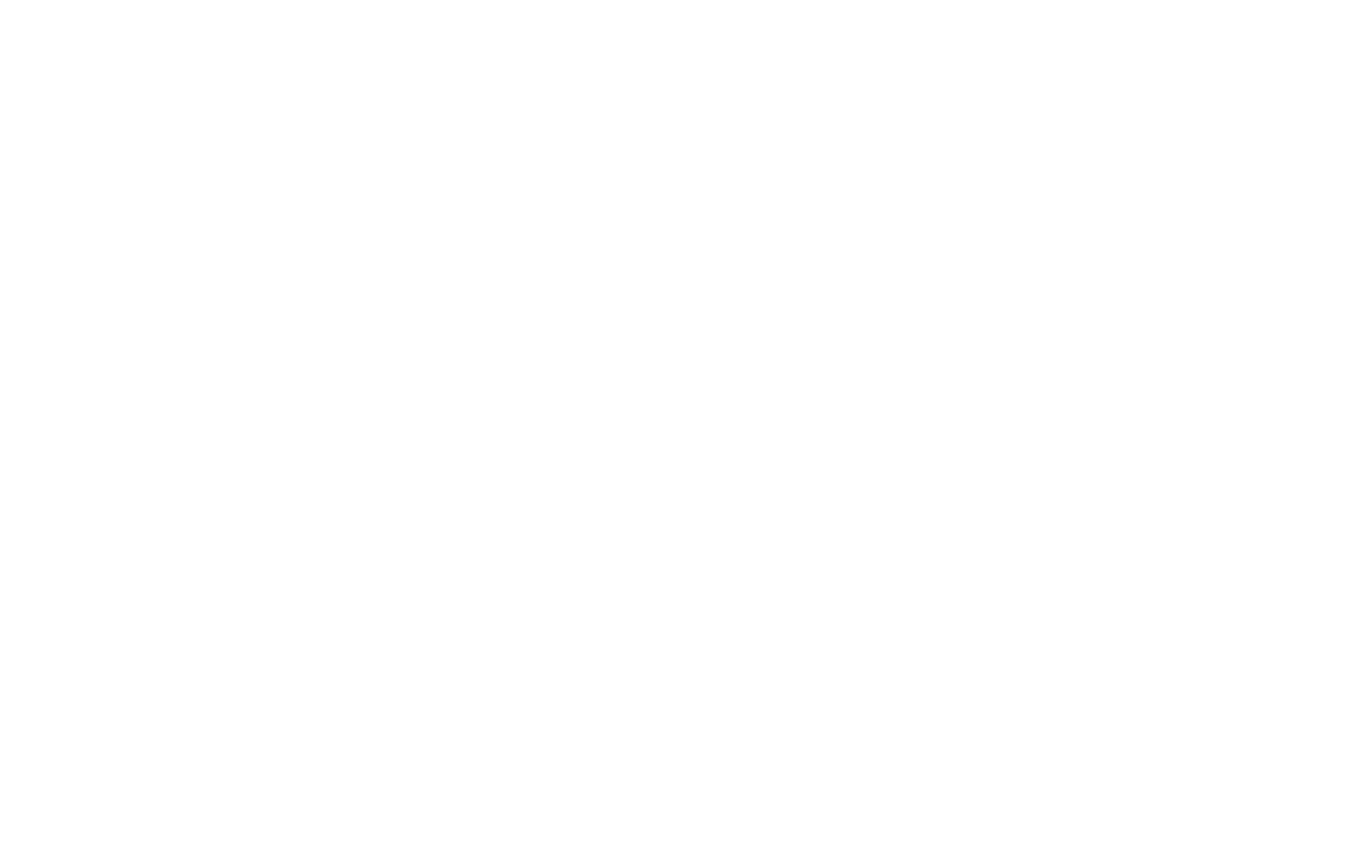
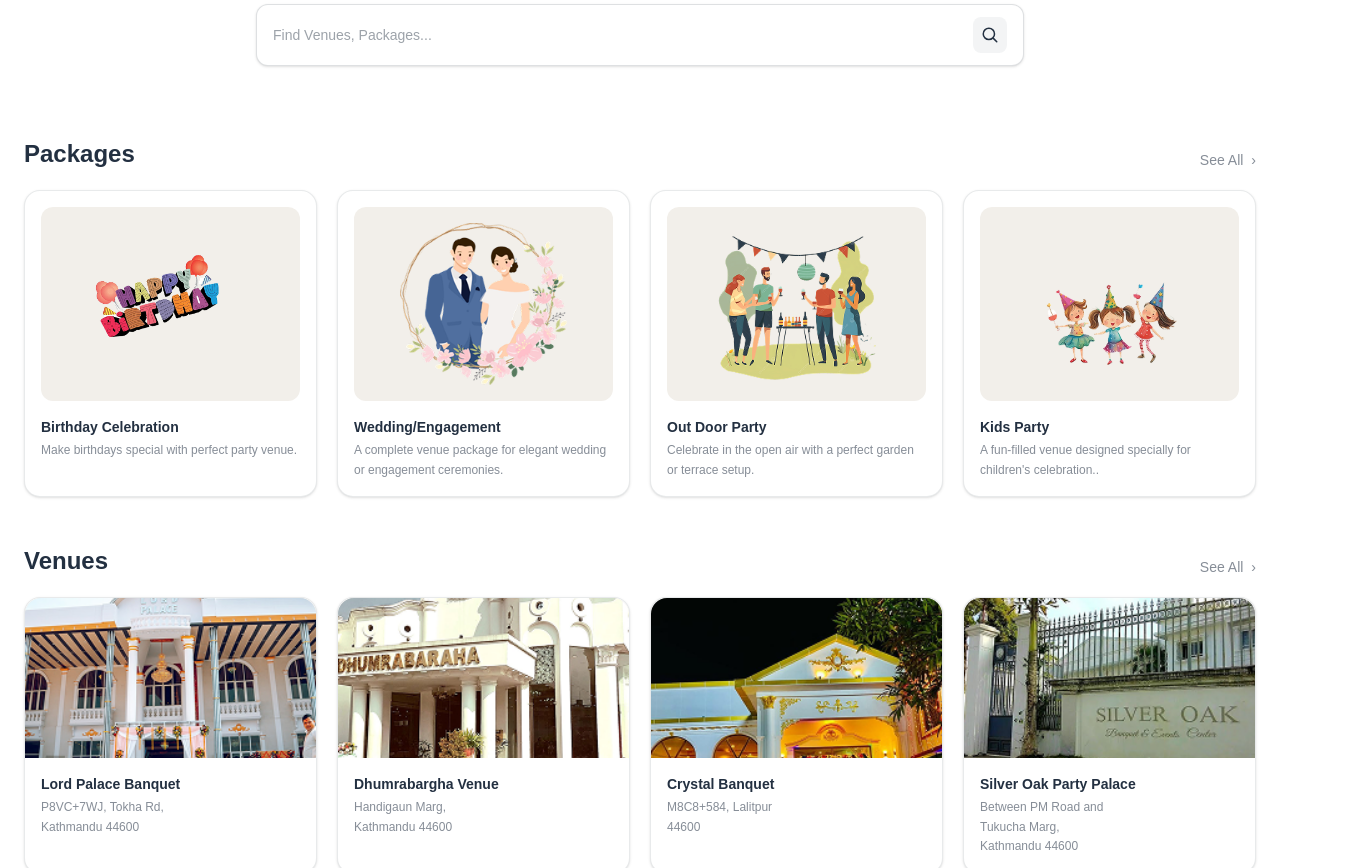
Before and after one commit to RashmiBasnet/venueconnect-web, a Next.js app: page / in a window 1280 px wide. Shown: the part 300-1168 px from the top of the page, 1360 px wide, since content can reach past the window. Before the commit the page ends 800 px from the top, so only its background shows below. Built offline with nearby package versions, Linux system fonts and the light colour scheme; no server answers.

Commit message:
Created public home page

```diff
--- a/app/(public)/layout.tsx
+++ b/app/(public)/layout.tsx
@@ -1,12 +1,14 @@
+import Footer from "./_components/Footer";
 import Header from "./_components/Header";
 
-export default function Layout({children}: {children: React.ReactNode}) {
+export default function Layout({ children }: { children: React.ReactNode }) {
     return (
         <section>
             <Header />
             <main>
                 {children}
             </main>
+            <Footer />
         </section>
     );
 }
--- a/app/(public)/page.tsx
+++ b/app/(public)/page.tsx
@@ -1,8 +1,176 @@
 import Link from "next/link";
+import Image from "next/image";
+import HowItWorks from "./_components/HowItWorks";
 
 export default function Home() {
+  const packages = [
+    {
+      title: "Birthday Celebration",
+      desc: "Make birthdays special with perfect party venue.",
+      img: "/images/packages/HappyB.png",
+    },
+    {
+      title: "Wedding/Engagement",
+      desc: "A complete venue package for elegant wedding or engagement ceremonies.",
+      img: "/images/packages/wedding.png",
+    },
+    {
+      title: "Out Door Party",
+      desc: "Celebrate in the open air with a perfect garden or terrace setup.",
+      img: "/images/packages/outdoorparty.png",
+    },
+    {
+      title: "Kids Party",
+      desc: "A fun-filled venue designed specially for children's celebration..",
+      img: "/images/packages/kidsparty.png",
+    },
+  ];
+
+  const venues = [
+    {
+      title: "Lord Palace Banquet",
+      address: "P8VC+7WJ, Tokha Rd,\nKathmandu 44600",
+      img: "/images/venues/lordpalace.png",
+    },
+    {
+      title: "Dhumrabargha Venue",
+      address: "Handigaun Marg,\nKathmandu 44600",
+      img: "/images/venues/dhumrabaraha.png",
+    },
+    {
+      title: "Crystal Banquet",
+      address: "M8C8+584, Lalitpur\n44600",
+      img: "/images/venues/crystal.png",
+    },
+    {
+      title: "Silver Oak Party Palace",
+      address: "Between PM Road and\nTukucha Marg,\nKathmandu 44600",
+      img: "/images/venues/silveroak.png",
+    },
+  ];
+
   return (
-    <div className="p-10 flex justify-between">
-    </div>
+    <main className="min-h-screen bg-white text-[#233041]">
+      {/* Hero */}
+      <section className="bg-white -mt-10">
+        <div className="mx-auto max-w-7xl px-6 pt-10 pb-8">
+          <div className="text-center">
+            <h1 className="text-3xl font-semibold tracking-tight sm:text-4xl">
+              The Perfect Venue, Just For You.
+            </h1>
+            <p className="mt-2 text-lg font-semibold text-[#233041]/80">
+              “From small gatherings to big celebrations.”
+            </p>
+          </div>
+
+          {/* Search */}
+          <div className="mx-auto mt-7 max-w-3xl">
+            <div className="flex items-center gap-3 rounded-xl border border-[#233041]/15 bg-white px-4 py-3 shadow-sm">
+              <input
+                className="w-full bg-transparent text-sm outline-none placeholder:text-[#233041]/45"
+                placeholder="Find Venues, Packages..."
+              />
+              <button
+                aria-label="Search"
+                className="grid h-9 w-9 place-items-center rounded-lg bg-[#233041]/5 hover:bg-[#233041]/10"
+              >
+                <svg width="18" height="18" viewBox="0 0 24 24" fill="none">
+                  <path
+                    d="M10.5 18a7.5 7.5 0 1 1 0-15 7.5 7.5 0 0 1 0 15Z"
+                    stroke="currentColor"
+                    strokeWidth="2"
+                    strokeLinecap="round"
+                  />
+                  <path
+                    d="M16.5 16.5 21 21"
+                    stroke="currentColor"
+                    strokeWidth="2"
+                    strokeLinecap="round"
+                  />
+                </svg>
+              </button>
+            </div>
+          </div>
+        </div>
+      </section>
+
+      {/* Content */}
+      <section className="mx-auto max-w-7xl px-6 py-10">
+        {/* Packages */}
+        <div className="flex items-end justify-between">
+          <h2 className="text-2xl font-semibold">Packages</h2>
+          <Link
+            href="/packages"
+            className="text-sm font-medium text-[#233041]/55 hover:text-[#233041]"
+          >
+            See All <span className="ml-1">›</span>
+          </Link>
+        </div>
+
+        <div className="mt-5 grid gap-5 sm:grid-cols-2 lg:grid-cols-4">
+          {packages.map((p) => (
+            <Link
+              key={p.title}
+              href="/packages"
+              className="group rounded-2xl border border-[#233041]/10 bg-white p-4 shadow-sm transition hover:-translate-y-0.5 hover:shadow-md"
+            >
+              <div className="relative aspect-4/3 w-full overflow-hidden rounded-xl bg-[#F2EFEA]">
+                <Image
+                  src={p.img}
+                  alt={p.title}
+                  fill
+                  className="object-contain p-4"
+                />
+              </div>
+
+              <h3 className="mt-4 text-sm font-semibold">{p.title}</h3>
+              <p className="mt-1 text-xs leading-relaxed text-[#233041]/55">
+                {p.desc}
+              </p>
+            </Link>
+          ))}
+        </div>
+
+        {/* Venues */}
+        <div className="mt-12 flex items-end justify-between">
+          <h2 className="text-2xl font-semibold">Venues</h2>
+          <Link
+            href="/venues"
+            className="text-sm font-medium text-[#233041]/55 hover:text-[#233041]"
+          >
+            See All <span className="ml-1">›</span>
+          </Link>
+        </div>
+
+        <div className="mt-5 grid gap-5 sm:grid-cols-2 lg:grid-cols-4">
+          {venues.map((v) => (
+            <Link
+              key={v.title}
+              href="/venues"
+              className="group rounded-2xl border border-[#233041]/10 bg-white shadow-sm transition hover:-translate-y-0.5 hover:shadow-md"
+            >
+              <div className="relative h-40 w-full overflow-hidden rounded-t-2xl bg-[#EDE7E1]">
+                <Image
+                  src={v.img}
+                  alt={v.title}
+                  fill
+                  className="object-cover"
+                />
+              </div>
+
+              <div className="p-4">
+                <h3 className="text-sm font-semibold">{v.title}</h3>
+                <p className="mt-1 whitespace-pre-line text-xs leading-relaxed text-[#233041]/55">
+                  {v.address}
+                </p>
+              </div>
+            </Link>
+          ))}
+        </div>
+
+        {/* How it works */}
+        <HowItWorks />
+      </section>
+    </main>
   );
 }
```
